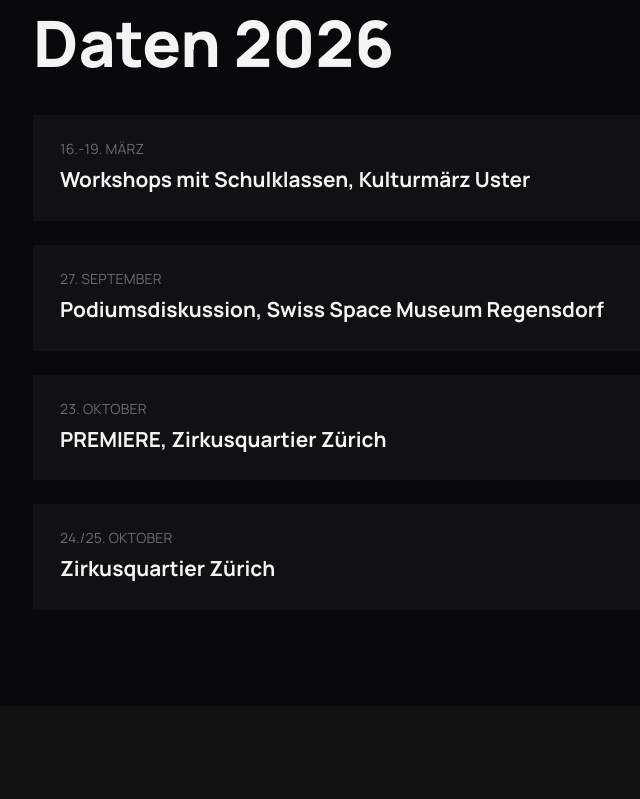
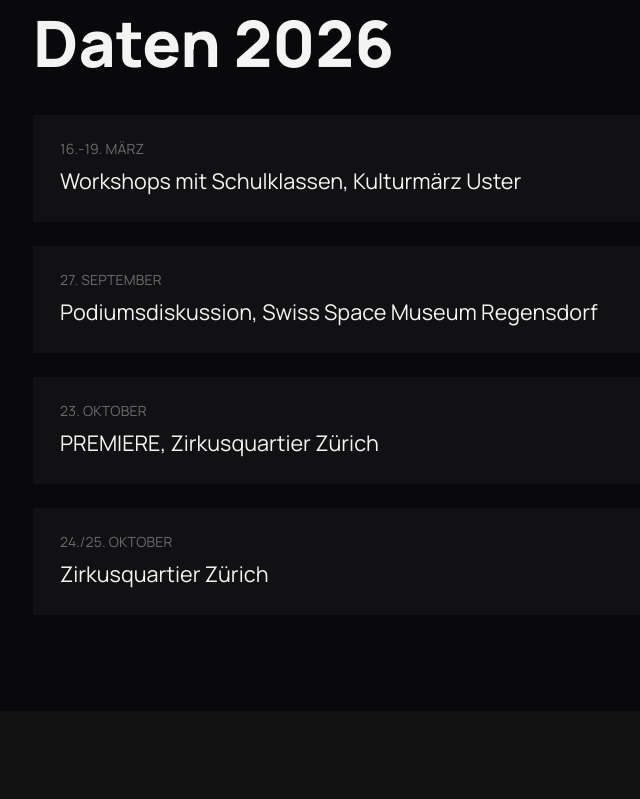
Before and after one commit to Bruol/valea_webiste, an Astro site: page / in a window 1280 px wide. Shown: the part 3104-3903 px from the top of the page, without its empty margins (189-829 px from the left). Built offline with nearby package versions, Linux system fonts and the light colour scheme; Astro itself is replaced by a stand-in of ours.

Commit message:
update gray text

```diff
--- a/src/pages/index.astro
+++ b/src/pages/index.astro
@@ -142,19 +142,19 @@ import kukoLogo from '../assets/KuKo Logo.webp';
 				<div class="flex flex-col gap-6">
 					<a href="https://zeughaus-areal.ch/kulturmaerz-2026/" target="_blank" rel="noopener noreferrer" class="flex flex-col gap-1 border-l-[3px] border-transparent bg-white/[0.03] p-6 no-underline transition hover:border-[#9b59b6] hover:bg-[#9b59b6]/10">
 						<span class="text-sm uppercase tracking-[0.015em] opacity-40">16.-19. März</span>
-						<span class="text-[1.3rem] font-bold">Workshops mit Schulklassen, Kulturmärz Uster</span>
+						<span class=" text-[1.15rem] font-normal sm:text-[1.35rem]">Workshops mit Schulklassen, Kulturmärz Uster</span>
 					</a>
 					<a href="https://swissspacemuseum.ch/events/" target="_blank" rel="noopener noreferrer" class="flex flex-col gap-1 border-l-[3px] border-transparent bg-white/[0.03] p-6 no-underline transition hover:border-[#9b59b6] hover:bg-[#9b59b6]/10">
 						<span class="text-sm uppercase tracking-[0.015em] opacity-40">27. September</span>
-						<span class="text-[1.3rem] font-bold">Podiumsdiskussion, Swiss Space Museum Regensdorf</span>
+						<span class="text-[1.15rem] font-normal sm:text-[1.35rem]">Podiumsdiskussion, Swiss Space Museum Regensdorf</span>
 					</a>
 					<a href="https://zirkusquartier.ch/programm/" target="_blank" rel="noopener noreferrer" class="flex flex-col gap-1 border-l-[3px] border-transparent bg-white/[0.03] p-6 no-underline transition hover:border-[#9b59b6] hover:bg-[#9b59b6]/10">
 						<span class="text-sm uppercase tracking-[0.015em] opacity-40">23. Oktober</span>
-						<span class="text-[1.3rem] font-bold">PREMIERE, Zirkusquartier Zürich</span>
+						<span class="text-[1.15rem] font-normal sm:text-[1.35rem]">PREMIERE, Zirkusquartier Zürich</span>
 					</a>
 					<a href="https://zirkusquartier.ch/programm/" target="_blank" rel="noopener noreferrer" class="flex flex-col gap-1 border-l-[3px] border-transparent bg-white/[0.03] p-6 no-underline transition hover:border-[#9b59b6] hover:bg-[#9b59b6]/10">
 						<span class="text-sm uppercase tracking-[0.015em] opacity-40">24./25. Oktober</span>
-						<span class="text-[1.3rem] font-bold">Zirkusquartier Zürich</span>
+						<span class="text-[1.15rem] font-normal sm:text-[1.35rem]">Zirkusquartier Zürich</span>
 					</a>
 				</div>
 			</div>
@@ -203,7 +203,7 @@ import kukoLogo from '../assets/KuKo Logo.webp';
 		<footer class="bg-[#111] py-16 text-center">
 			<div class="mx-auto w-full max-w-[900px] px-6 md:px-8">
 				<div class="mb-12">
-					<p class="mb-8 text-sm uppercase tracking-[0.15em] opacity-60">In Zusammenarbeit mit</p>
+					<p class="mb-8 text-sm uppercase tracking-[0.015em] opacity-40">In Zusammenarbeit mit</p>
 					<div class="flex flex-wrap items-center justify-center gap-10">
 						<a href="https://ethz.ch/" target="_blank" rel="noopener"><Image src={ethLogo} alt="ETH Zürich" class="h-20 w-auto opacity-80 transition duration-300 hover:scale-[1.08] hover:opacity-100" /></a>
 						<a href="https://www.unibe.ch/" target="_blank" rel="noopener"><Image src={uniBernLogo} alt="Universität Bern" class="h-20 w-auto opacity-80 transition duration-300 hover:scale-[1.08] hover:opacity-100" /></a>
@@ -212,7 +212,7 @@ import kukoLogo from '../assets/KuKo Logo.webp';
 					</div>
 				</div>
 				<div>
-					<p class="mb-8 text-sm uppercase tracking-[0.15em] opacity-60">Unterstützt von</p>
+					<p class="mb-8 text-sm uppercase tracking-[0.015em] opacity-40">Unterstützt von</p>
 					<div class="flex flex-wrap items-center justify-center gap-10">
 						<Image src={kukoLogo} alt="Kultur Kommission Wetzikon" class="h-20 w-auto opacity-80 transition duration-300 hover:scale-[1.08] hover:opacity-100 [filter:invert(1)_grayscale(1)] [mix-blend-mode:screen]" />
 					</div>
```
